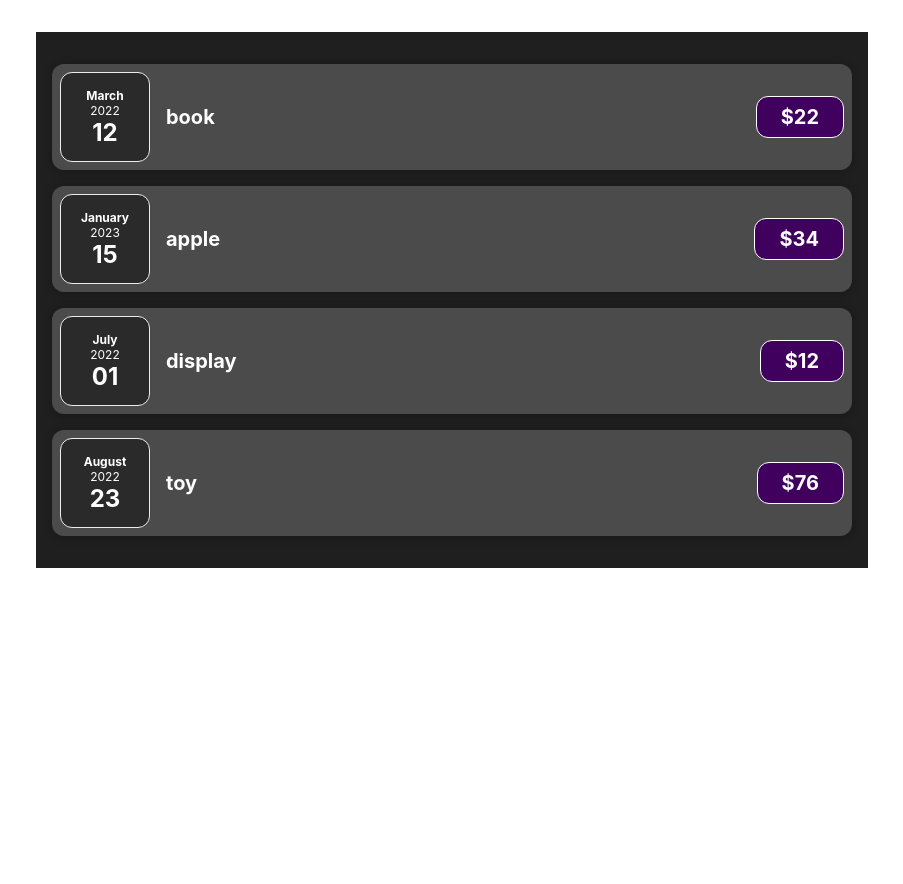
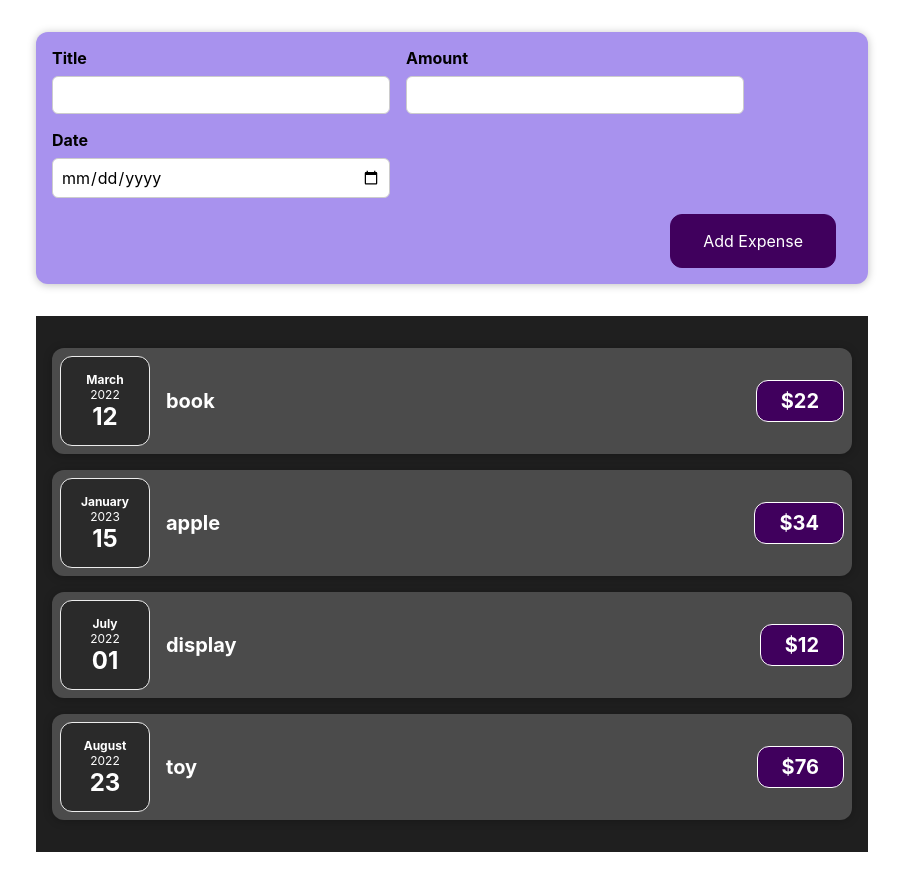
Before and after one commit to nfgoto/expense-checker, a React (Create React App) app: page / in a window 1280 px wide. Shown: the whole page, without its empty margins (188-1091 px from the left). Before the commit the page ends 800 px from the top, so only its background shows below. Built offline with nearby package versions, Linux system fonts and the light colour scheme.

Commit message:
add expense form

```diff
--- a/src/App.tsx
+++ b/src/App.tsx
@@ -1,13 +1,21 @@
+import { useState } from "react";
+import AddExpense from "./components/add-expense/AddExpense.component";
 import ExpenseList from "./components/expense/expense-list/ExpenseList.component";
+import { Expense } from "./types";
 
 function App() {
-  const expenses = [
-    { id: 0, title: "book", date: new Date(2022, 2, 12), amount: 22 },
-    { id: 1, title: "apple", date: new Date(2022, 12, 15), amount: 34 },
-    { id: 2, title: "display", date: new Date(2022, 5, 31), amount: 12 },
-    { id: 3, title: "toy", date: new Date(2022, 7, 23), amount: 76 },
-  ];
-  return <ExpenseList expenses={expenses} />;
+  const [expenses, setExpenses] = useState<Expense[]>([
+    { id: "e0", title: "book", date: new Date(2022, 2, 12), amount: 22 },
+    { id: "e1", title: "apple", date: new Date(2022, 12, 15), amount: 34 },
+    { id: "e2", title: "display", date: new Date(2022, 5, 31), amount: 12 },
+    { id: "e3", title: "toy", date: new Date(2022, 7, 23), amount: 76 },
+  ]);
+  return (
+    <div>
+      <AddExpense setExpenses={setExpenses} />
+      <ExpenseList expenses={expenses} />
+    </div>
+  );
 }
 
 export default App;
--- /dev/null
+++ b/src/components/add-expense/AddExpense.component.tsx
@@ -0,0 +1,21 @@
+import "./AddExpense.styles.css";
+import { Dispatch, FC, SetStateAction } from "react";
+import AddExpenseForm from "./add-expense-form/AddExpenseForm.compponent";
+import { Expense } from "../../types";
+
+interface AddExpenseProps {
+  setExpenses: Dispatch<SetStateAction<Expense[]>>;
+}
+
+const AddExpense: FC<AddExpenseProps> = ({ setExpenses }) => {
+  const addNewExpense = (expense: Expense) =>
+    setExpenses((prev) => [...prev, expense]);
+
+  return (
+    <div className="add-expense">
+      <AddExpenseForm onSaveExpense={addNewExpense} />
+    </div>
+  );
+};
+
+export default AddExpense;
--- /dev/null
+++ b/src/components/add-expense/AddExpense.styles.css
@@ -0,0 +1,38 @@
+.add-expense {
+  background-color: #a892ee;
+  padding: 1rem;
+  margin: 2rem auto;
+  width: 50rem;
+  max-width: 95%;
+  border-radius: 12px;
+  text-align: center;
+  box-shadow: 0 1px 8px rgba(0, 0, 0, 0.25);
+}
+
+.add-expense button {
+  font: inherit;
+  cursor: pointer;
+  padding: 1rem 2rem;
+  border: 1px solid #40005d;
+  background-color: #40005d;
+  color: white;
+  border-radius: 12px;
+  margin-right: 1rem;
+}
+
+.add-expense button:hover,
+.add-expense button:active {
+  background-color: #510674;
+  border-color: #510674;
+}
+
+.add-expense button.alternative {
+  color: #220131;
+  border-color: transparent;
+  background-color: transparent;
+}
+
+.add-expense button.alternative:hover,
+.add-expense button.alternative:active {
+  background-color: #ddb3f8;
+}
--- /dev/null
+++ b/src/components/add-expense/add-expense-form/AddExpenseForm.compponent.tsx
@@ -0,0 +1,88 @@
+import "./AddExpenseForm.styles.css";
+import { ChangeEventHandler, FC, FormEventHandler, useState } from "react";
+import { Expense } from "../../../types";
+
+interface AddExpenseForm {
+  onSaveExpense(ex: Expense): void;
+}
+
+const AddExpenseForm: FC<AddExpenseForm> = ({
+  onSaveExpense: addNewExpense,
+}) => {
+  const [title, setTitle] = useState("");
+  const [amount, setAmount] = useState("");
+  const [date, setDate] = useState("");
+
+  const maxDate = new Date(
+    `${new Date().getFullYear()}-12-31`
+  ).toLocaleDateString();
+
+  const handleTitleChange: ChangeEventHandler<HTMLInputElement> = ({
+    target: { value },
+  }) => setTitle(value);
+
+  const handleAmountChange: ChangeEventHandler<HTMLInputElement> = ({
+    target: { value },
+  }) => setAmount(value);
+
+  const handleDateChange: ChangeEventHandler<HTMLInputElement> = ({
+    target: { value },
+  }) => setDate(value);
+
+  const handleSubmit: FormEventHandler<HTMLFormElement> = (e) => {
+    e.preventDefault();
+
+    const newExpense: Expense = {
+      title: title.trim(),
+      amount: +amount,
+      date: new Date(date),
+    };
+
+    addNewExpense(newExpense);
+
+    setTitle("");
+    setAmount("");
+    setDate("");
+  };
+
+  return (
+    <form onSubmit={handleSubmit}>
+      <div className="add-expense__controls">
+        <div className="add-expense__control">
+          <label htmlFor="title">Title</label>
+          <input
+            type="text"
+            name="title"
+            value={title}
+            onChange={handleTitleChange}
+          />
+        </div>
+        <div className="add-expense__control">
+          <label htmlFor="amount">Amount</label>
+          <input
+            type="number"
+            name="amount"
+            value={amount}
+            onChange={handleAmountChange}
+          />
+        </div>
+        <div className="add-expense__control">
+          <label htmlFor="date">Date</label>
+          <input
+            type="date"
+            name="date"
+            min="2019-01-01"
+            max={maxDate}
+            value={date}
+            onChange={handleDateChange}
+          />
+        </div>
+      </div>
+      <div className="add-expense__actions">
+        <button>Add Expense</button>
+      </div>
+    </form>
+  );
+};
+
+export default AddExpenseForm;
--- /dev/null
+++ b/src/components/add-expense/add-expense-form/AddExpenseForm.styles.css
@@ -0,0 +1,26 @@
+.add-expense__controls {
+  display: flex;
+  flex-wrap: wrap;
+  gap: 1rem;
+  margin-bottom: 1rem;
+  text-align: left;
+}
+
+.add-expense__control label {
+  font-weight: bold;
+  margin-bottom: 0.5rem;
+  display: block;
+}
+
+.add-expense__control input {
+  font: inherit;
+  padding: 0.5rem;
+  border-radius: 6px;
+  border: 1px solid #ccc;
+  width: 20rem;
+  max-width: 100%;
+}
+
+.add-expense__actions {
+  text-align: right;
+}
--- a/src/components/expense/expense-list/ExpenseList.component.tsx
+++ b/src/components/expense/expense-list/ExpenseList.component.tsx
@@ -1,13 +1,7 @@
 import "./ExpenseList.styles.css";
 import { FC } from "react";
 import ExpenseItem from "../expensse-item/ExpenceItem.component";
-
-interface Expense {
-  id: number;
-  title: string;
-  date: Date;
-  amount: number;
-}
+import { Expense } from "../../../types";
 
 interface ExpenseListProps {
   expenses: Expense[];
@@ -16,8 +10,8 @@ interface ExpenseListProps {
 const ExpenseList: FC<ExpenseListProps> = ({ expenses }) => (
   <div className="expenses">
     {" "}
-    {expenses.map(({ id, ...expenseProps }) => (
-      <ExpenseItem key={id} {...expenseProps} />
+    {expenses.map(({ id, ...expenseProps }, index) => (
+      <ExpenseItem key={id ?? index} {...expenseProps} />
     ))}
   </div>
 );
--- /dev/null
+++ b/src/types/index.ts
@@ -0,0 +1,6 @@
+export interface Expense {
+  id?: string;
+  title: string;
+  amount: number;
+  date: Date;
+}
```
